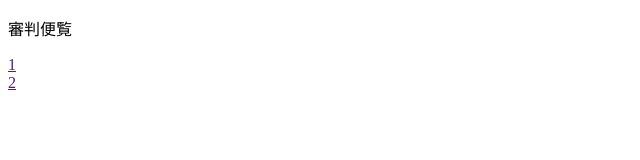
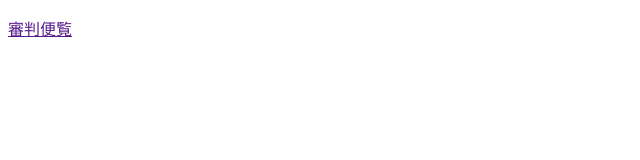
Before and after one commit to gakkymateria-cell/gakkymateria-cell.github.io, a plain HTML site: page index.html in a window 1280 px wide. Shown: the full height of the page, 0-640 px from the left. Drawn offline with Linux system fonts and the light colour scheme.

Commit message:
Update index.html

```diff
--- a/index.html
+++ b/index.html
@@ -4,10 +4,8 @@
 
 </head>
 <body>
- <p>審判便覧</p>
- <a href="">1</a><br>
- <a href="">2</a><br>
 
+ <p><a href="">審判便覧</a></p>
 
 </body>
 </html>
```
